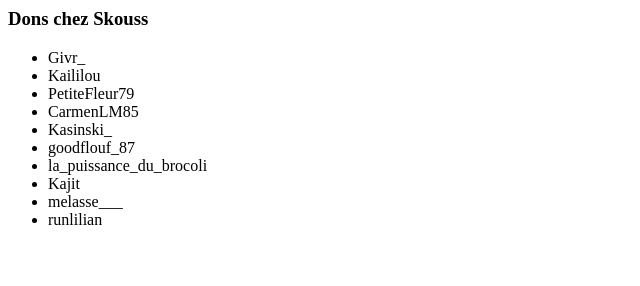
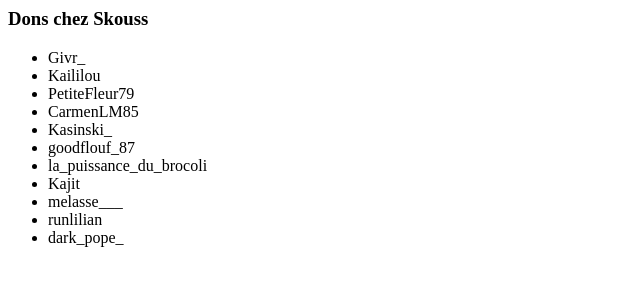
Before and after one commit to daalvehn/daalvehn.github.io, a plain HTML site: page index.html in a window 1280 px wide. Shown: the whole page, without its empty margins (0-640 px from the left). Drawn offline with Linux system fonts and the light colour scheme.

Commit message:
Update index.html

```diff
--- a/index.html
+++ b/index.html
@@ -11,5 +11,6 @@
     <li>Kajit</li>
     <li>melasse___</li>
     <li>runlilian</li>
+    <li>dark_pope_</li>
   </ul>
 </html>
```
